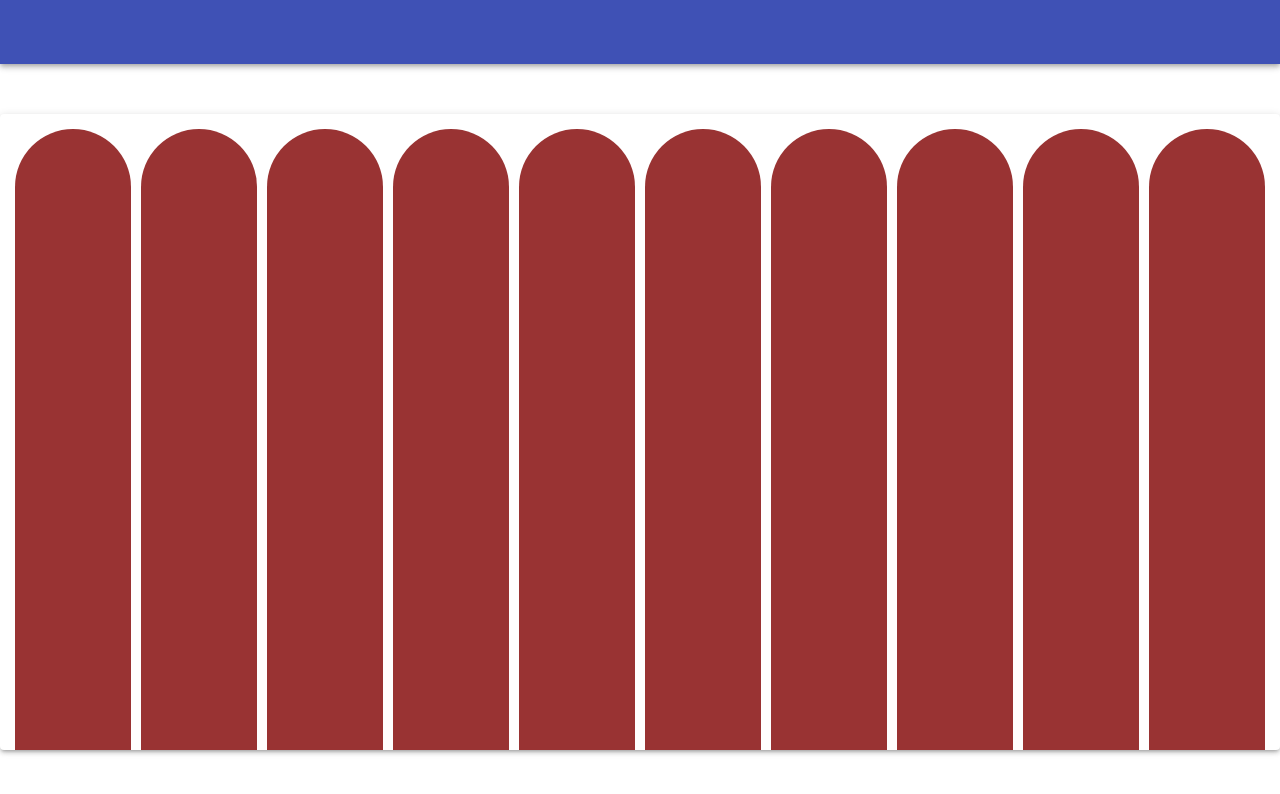
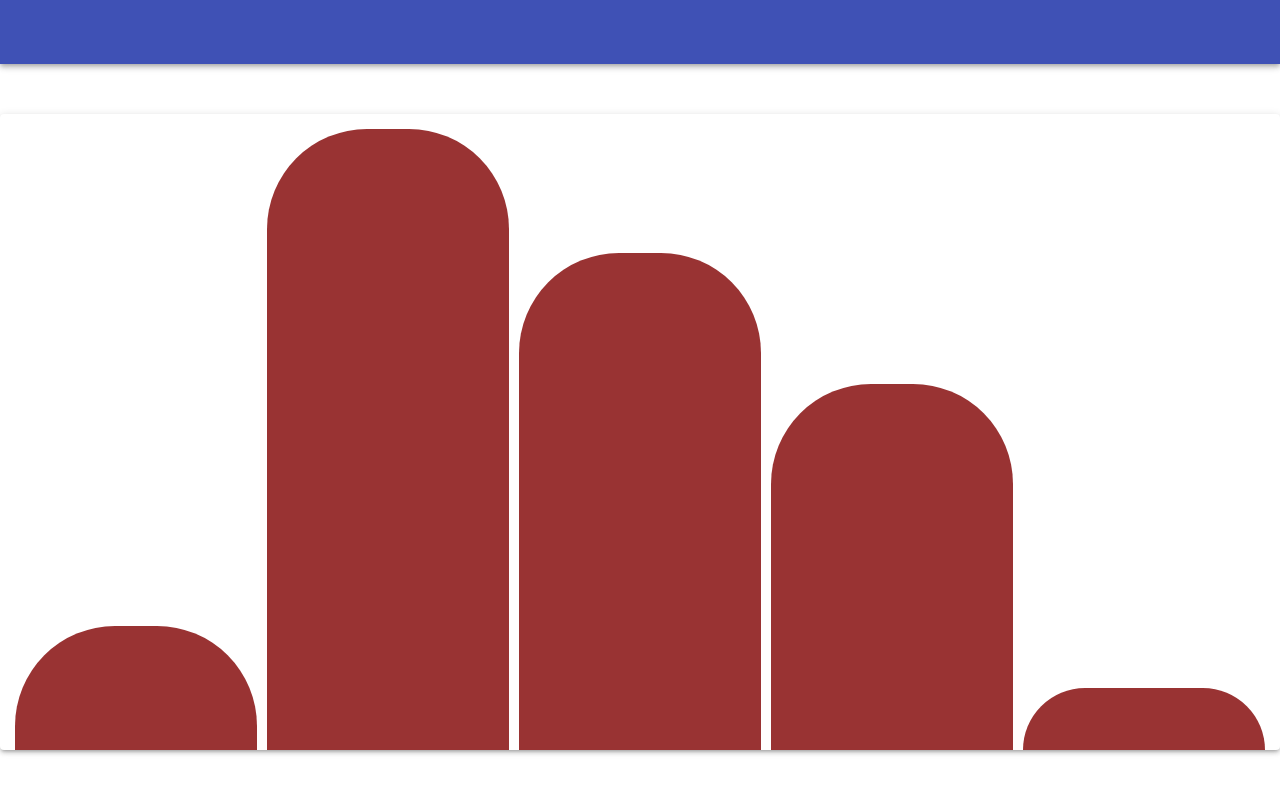
Before and after one commit to TomasPabloFerreira/sorting-visualizer, a React (Create React App) app: page / in a window 1280 px wide. Shown: the top 794 px of the page. Built offline with nearby package versions, Linux system fonts and the light colour scheme.

Commit message:
feat: create DataCol component

```diff
--- a/src/App.js
+++ b/src/App.js
@@ -1,11 +1,19 @@
 import { Navbar, Visualizer } from './components'
 import { Box } from '@material-ui/core'
+
+const exampleData = [
+	{ id: 1, value: 20 },
+	{ id: 2, value: 100},
+	{ id: 3, value: 80},
+	{ id: 4, value: 59},
+	{ id: 5, value: 10},
+]
 
 function App() {
 	return (
 		<Box display="flex" flexDirection="column" height="100%">
 			<Navbar />
-			<Visualizer />
+			<Visualizer data={exampleData}/>
 		</Box>
 	)
 }
--- /dev/null
+++ b/src/components/DataCol.js
@@ -0,0 +1,21 @@
+import { makeStyles } from '@material-ui/styles'
+
+const useStyles = makeStyles({
+	root: {
+		backgroundColor: '#993333',
+		flex: 1,
+		margin: '0 5px',
+		borderRadius: '100px 100px 0 0',
+		height: ({ value }) => `${value}%`
+	}
+})
+
+const DataCol = ({ value }) => {
+	const styles = useStyles({ value })
+
+	return (
+		<div className={styles.root} />
+	)
+}
+
+export default DataCol
--- a/src/components/Visualizer.js
+++ b/src/components/Visualizer.js
@@ -1,5 +1,6 @@
 import { Container, Paper } from '@material-ui/core';
 import { makeStyles } from '@material-ui/styles'
+import { DataCol } from './'
 
 const useStyles = makeStyles({
 	container: {
@@ -12,32 +13,18 @@ const useStyles = makeStyles({
 		display: 'flex',
 		alignItems: 'flex-end',
 		padding: '15px 10px 0 10px'
-	},
-	col: {
-		backgroundColor: '#993333',
-		flex: 1,
-		margin: '0 5px',
-		borderRadius: '100px 100px 0 0',
-		height: '100%'
 	}
 })
 
-const Visualizer = () => {
+const Visualizer = ({ data }) => {
 	const styles = useStyles()
 
 	return (
 		<Container className={styles.container}>
 			<Paper elevation={3} className={styles.paper}>
-				<div className={styles.col}></div>
-				<div className={styles.col}></div>
-				<div className={styles.col}></div>
-				<div className={styles.col} height="20%"></div>
-				<div className={styles.col}></div>
-				<div className={styles.col}></div>
-				<div className={styles.col}></div>
-				<div className={styles.col}></div>
-				<div className={styles.col}></div>
-				<div className={styles.col}></div>
+				{ data.map(x =>
+					<DataCol key={x.id} value={x.value} />
+				)}
 			</Paper>
 		</Container>
 	)
--- a/src/components/index.js
+++ b/src/components/index.js
@@ -1,2 +1,3 @@
 export { default as Navbar } from './Navbar'
 export { default as Visualizer } from './Visualizer'
+export { default as DataCol } from './DataCol'
```
